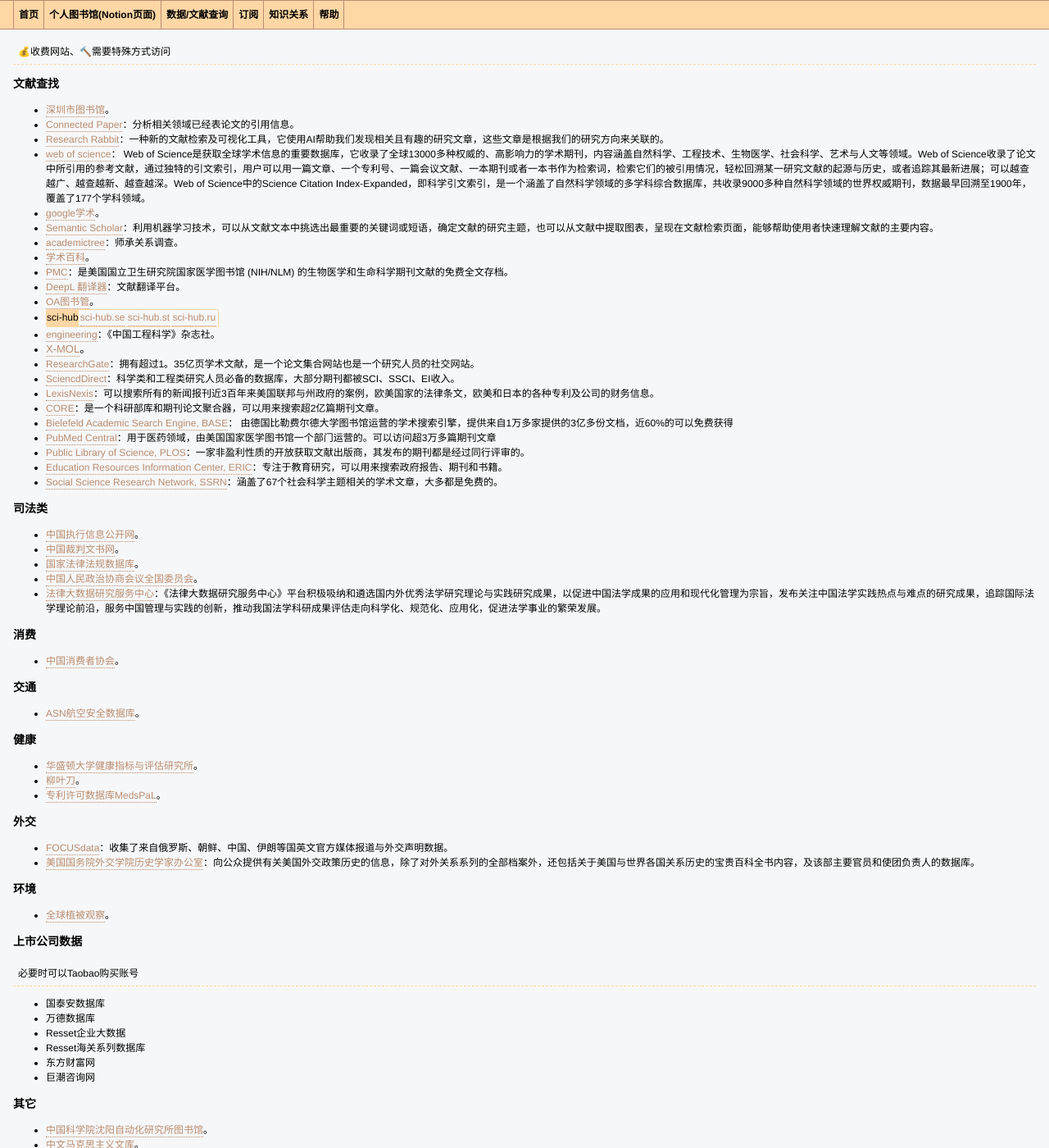
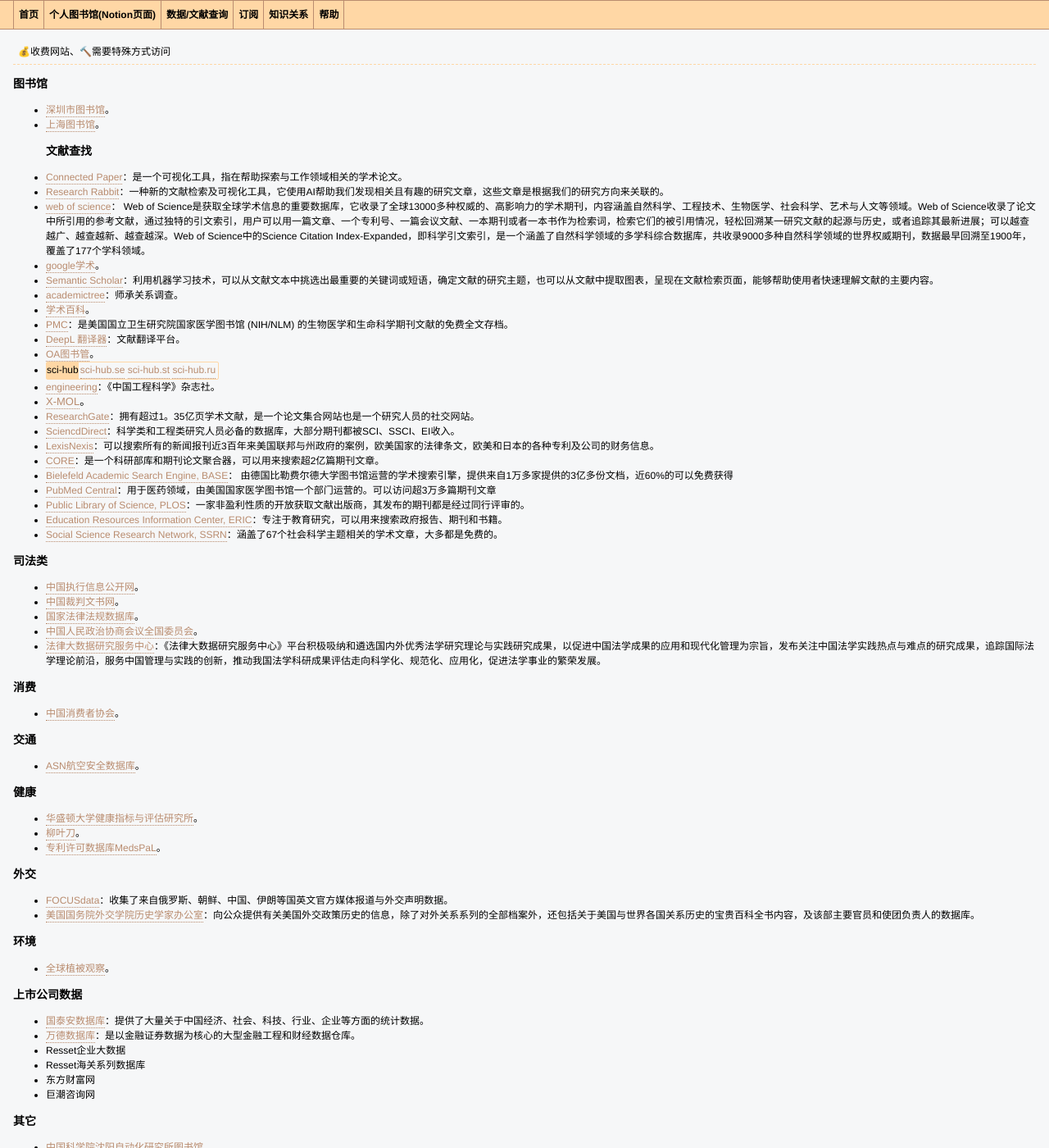
Before and after one commit to xiashuangxi/pkb, a Jekyll site: the page built from data_literature_query.md, in a window 1280 px wide and 1400 px high. Shown: the whole window at 82% size. Built offline with Jekyll 4.4.1, drawn with Linux system fonts in a browser that asks for light colours.

Commit message:
Update data_literature_query.md

```diff
--- a/data_literature_query.md
+++ b/data_literature_query.md
@@ -6,9 +6,11 @@ layout: default
 💰收费网站、🔨需要特殊方式访问
 </div>
 
+### 图书馆
+- [深圳市图书馆](https://szlib.org.cn/index.html?locale=zh_CN)。
+- [上海图书馆](https://www.library.sh.cn/)。
 ### 文献查找
-- [深圳市图书馆](https://szlib.org.cn/index.html?locale=zh_CN)。
-- [Connected Paper](https://www.connectedpapers.com/)：分析相关领域已经表论文的引用信息。
+- [Connected Paper](https://www.connectedpapers.com/)：是一个可视化工具，指在帮助探索与工作领域相关的学术论文。
 - [Research Rabbit](https://www.researchrabbitapp.com/)：一种新的文献检索及可视化工具，它使用AI帮助我们发现相关且有趣的研究文章，这些文章是根据我们的研究方向来关联的。
 - [web of science](https://www.webofscience.com)：
 Web of Science是获取全球学术信息的重要数据库，它收录了全球13000多种权威的、高影响力的学术期刊，内容涵盖自然科学、工程技术、生物医学、社会科学、艺术与人文等领域。Web of Science收录了论文中所引用的参考文献，通过独特的引文索引，用户可以用一篇文章、一个专利号、一篇会议文献、一本期刊或者一本书作为检索词，检索它们的被引用情况，轻松回溯某一研究文献的起源与历史，或者追踪其最新进展；可以越查越广、越查越新、越查越深。Web of Science中的Science Citation Index-Expanded，即科学引文索引，是一个涵盖了自然科学领域的多学科综合数据库，共收录9000多种自然科学领域的世界权威期刊，数据最早回溯至1900年，覆盖了177个学科领域。
@@ -66,13 +68,8 @@ Web of Science是获取全球学术信息的重要数据库，它收录了全球
 - [全球植被观察](https://www.globalforestwatch.org/)。
 
 ### 上市公司数据
-
-<div class="panel horizontal border-bottom-fine-dotted-line">
-必要时可以Taobao购买账号
-</div>
-
-- 国泰安数据库
-- 万德数据库
+- [国泰安数据库](https://data.csmar.com/)：提供了大量关于中国经济、社会、科技、行业、企业等方面的统计数据。
+- [万德数据库](https://www.wind.com.cn/portal/zh/EDB/index.html)：是以金融证券数据为核心的大型金融工程和财经数据仓库。
 - Resset企业大数据
 - Resset海关系列数据库
 - 东方财富网
```
